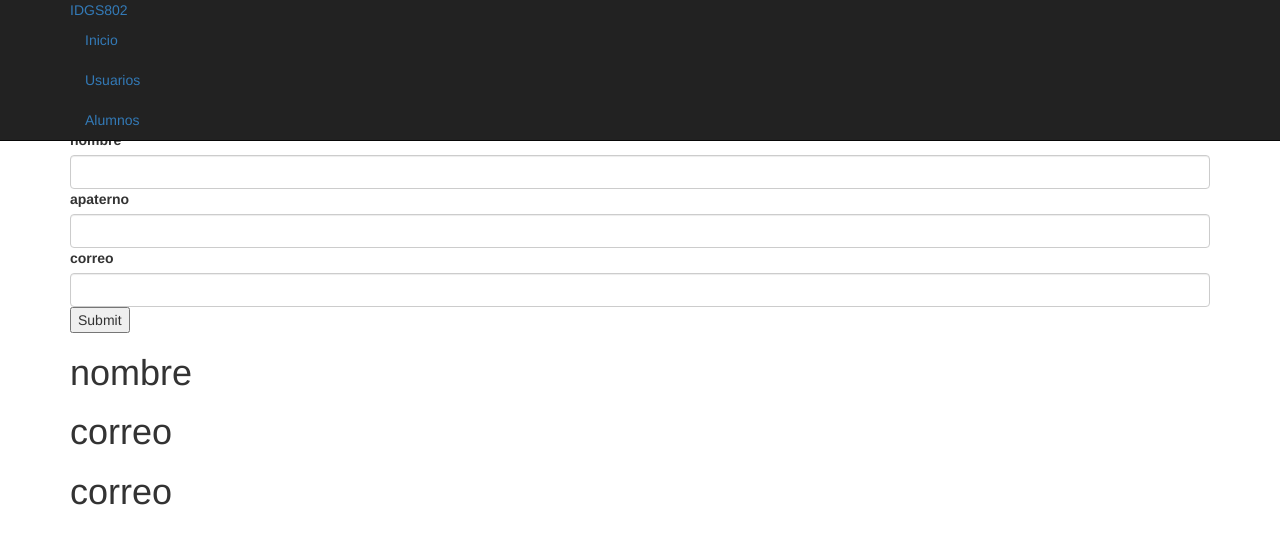
After one commit to IDGS-802-20001516/IntroFlaskIDGS802, a Flask app: page /alumnos in a window 1280 px wide. The commit adds this page. Shown: the top 544 px of the page. Run offline with Flask 3, Linux system fonts and the light colour scheme; some libraries are stand-ins or nearby versions.

Commit message:
JJRV 19/02/2024 Variable global

```diff
--- a/main.py
+++ b/main.py
@@ -1,27 +1,56 @@
-from flask import Flask, request,render_template
+from flask import Flask, request,render_template, Response
 import forms
+from flask_wtf.csrf import CSRFProtect
+from flask import flash
+from flask import g
 
 app=Flask(__name__)
+app.secret_key ='esta es la clave secreta'
+
+@app.errorhandler(404)
+def page_not_found(e):
+    return render_template('404.html'), 404
 
 @app.route("/")
 def index():
         return render_template("index.html")
 
+@app.before_request
+def before_request():
+    g.prueba ='Hola'
+    print('antes de ruta')
+
+
+
 @app.route("/alumnos", methods=["GET","POST"])
 def alumnos():
+        print('dentro de alumnos')
+        valor=g.prueba
+        print('El dato es: {}'.format(valor))
         nom=''
         apa=''
         correo=''
+        flash=''
         alumn_form=forms.UserForm(request.form)
         if request.method=="POST" and alumn_form.validate():
                 nom=alumn_form.nombre.data
                 apa=alumn_form.apaterno.data
                 correo=alumn_form.email.data
+                messages = 'Bienvenido {}'.format(nom)
+                flash(messages)
+
                 print("nombre:{}".format(nom))
                 print("apaterno:{}".format(apa))
                 print("apaterno:{}".format(correo))
+                messages = 'Bienvenido {}'.format(nom)
+                flash(messages)
+        return render_template("alumnos.html", form=alumn_form,nom=nom,apa=apa,correo=correo)
 
-        return render_template("alumnos.html", form=alumn_form,nom=nom,apa=apa,correo=correo)
+@app.after_request
+def after_request(response):
+    print('despues de ruta 3')
+    return response
+
 
 @app.route("/maestros")
 def maestros():
--- a/templates/alumnos.html
+++ b/templates/alumnos.html
@@ -1,9 +1,10 @@
 {% extends 'layout2.html' %}
 {% block content %}
 {% import "_macros.html" as macros %}
-
     <h1>Alumnos</h1>
     <form action="" method="post">
+        {{form.csrf_token}}
+        <input type="hidden" name="csrf" value="{{csrf_token}}"/>
         {{macros.input_form(form.nombre,class="form-control")}}
         {{macros.input_form(form.apaterno,class="form-control")}}
         {{macros.input_form(form.email,class="form-control")}}
--- /dev/null
+++ b/templates/layout2.html
@@ -0,0 +1,64 @@
+<!DOCTYPE html>
+<html lang="en">
+<head>
+    <meta charset="UTF-8">
+    <meta name="viewport" content="width=device-width, initial-scale=1.0">
+    <title>Document</title>
+    <link rel="stylesheet" href="../static/bootstrap/css/bootstrap.min.css">
+    <style>
+        body{
+            padding-top: 60px;
+        }
+        .tr-head{background:#dff0d8;}
+
+    </style>
+    <link rel="stylesheet" href="../static/bootstrap/css/bootstrap.min.css">
+</head>
+<body>
+        <div class="navbar navbar-inverse navbar-fixed-top">
+            <div class="navbar-inner">
+                <div class="container">
+                    <a class="brand">
+                        IDGS802
+                    </a>
+                    <ul class="nav">
+                        <li class="active">
+                            <a href="">
+                                <i class="icon-home icon-white"></i>
+                                Inicio
+
+                            </a>
+
+                        </li>
+                        <li>
+                            <a href="">
+                                <i class="icon-user icon-white"></i>
+                                Usuarios
+                            </a>
+                        </li>
+                        <li>
+                            <a href="">
+                                <i class="icon-user icon-white"></i>
+                                Alumnos
+                            </a>
+                        </li>
+                    </ul>
+                </div>
+            </div>
+
+        </div>
+
+        <div class="container">
+            {%with messages = get_flashed_messages()%}
+            {%if messages%}
+                {%for message in messages%}
+                    <div class="alert alert-success">
+                        {{message}}
+                    </div>
+                {%endfor%}
+            {%endif%}
+        {%endwith %}
+    {% block content%}
+            {% endblock %}
+</body>
+</html>
```
Also changed, not shown: templates/404.html (added, +28 -0 lines).
